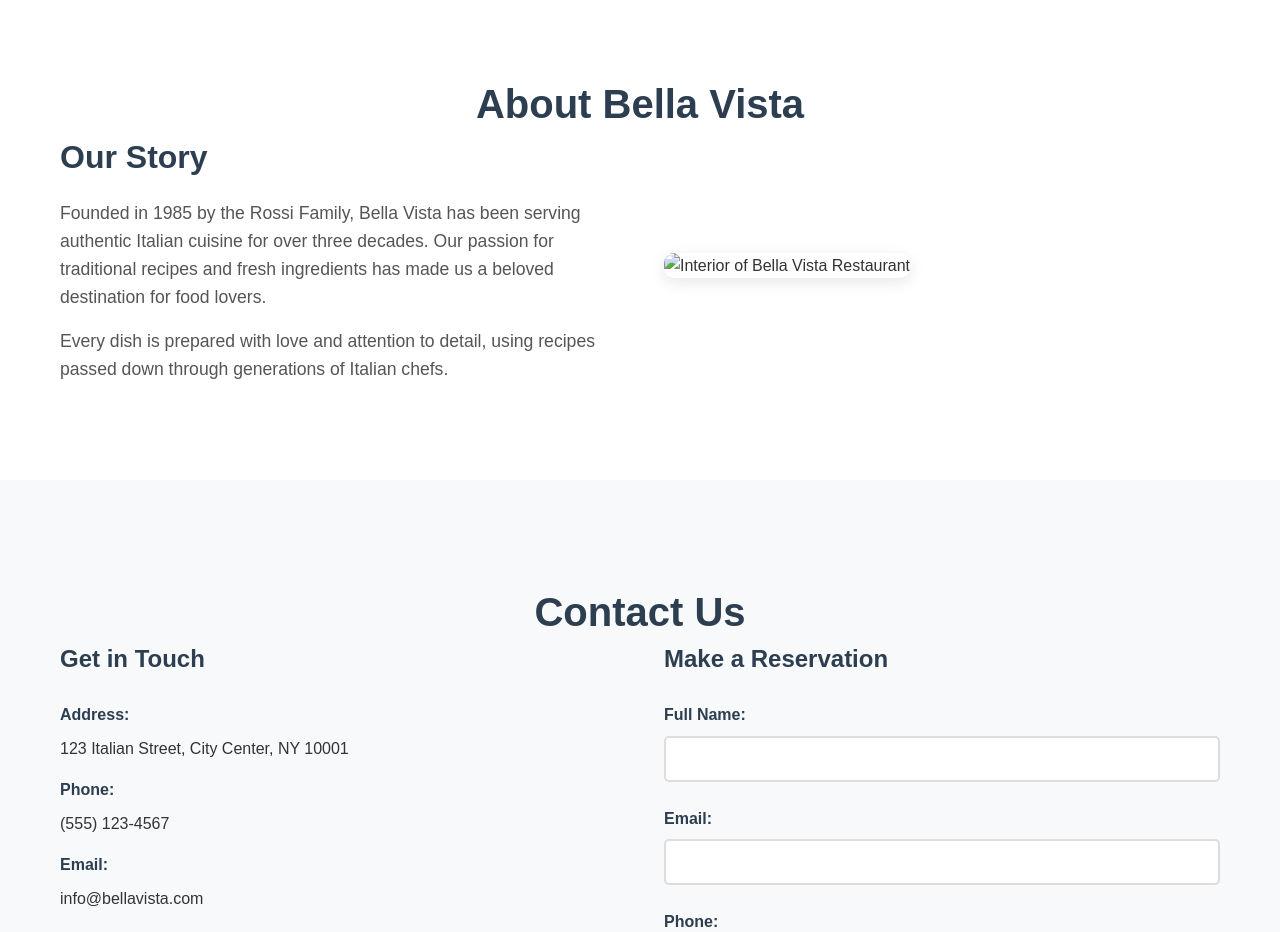
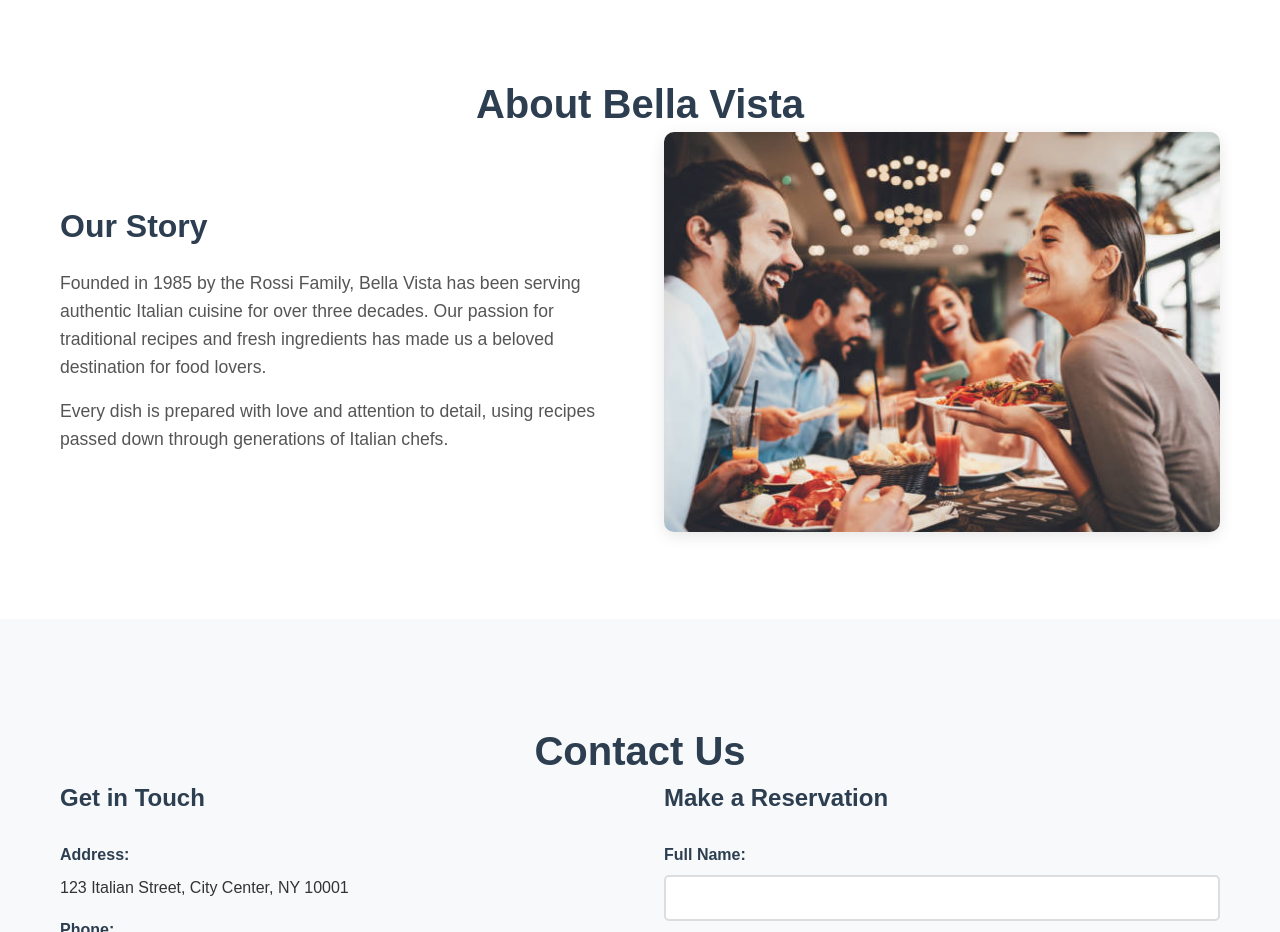
Before and after one commit to saichinna94/Bella-Vista-Italian-Authentic-Restaurant, a plain HTML site: page index.html in a window 1280 px wide. Shown: the part 1600-2532 px from the top of the page. Drawn offline with Linux system fonts and the light colour scheme.

Commit message:
Update index.html

```diff
--- a/index.html
+++ b/index.html
@@ -96,7 +96,7 @@
             </div>
             <div class="about-image">
               <img
-                src="./Images/restaurant-interior.jpg"
+                src="restaurant-interior.jpg"
                 alt="Interior of Bella Vista Restaurant"
               />
             </div>
```
